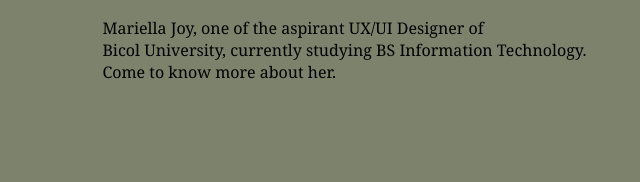
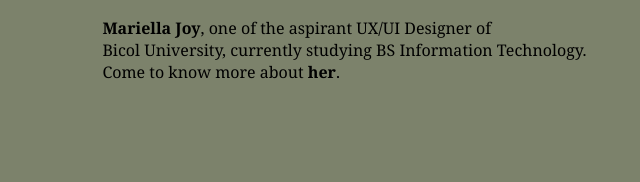
Before and after one commit to MariellaJoy/job_mariellajoy, a plain HTML site: page home.html in a window 1280 px wide. Shown: the part 484-666 px from the top of the page, 0-640 px from the left. Drawn offline with Linux system fonts and the light colour scheme.

Commit message:
home html p span

```diff
--- a/home.css
+++ b/home.css
@@ -100,3 +100,6 @@ h2{
     font-size: 50px;
     cursor: pointer;
 }
+span1{
+    font-weight: bold;
+}
```
